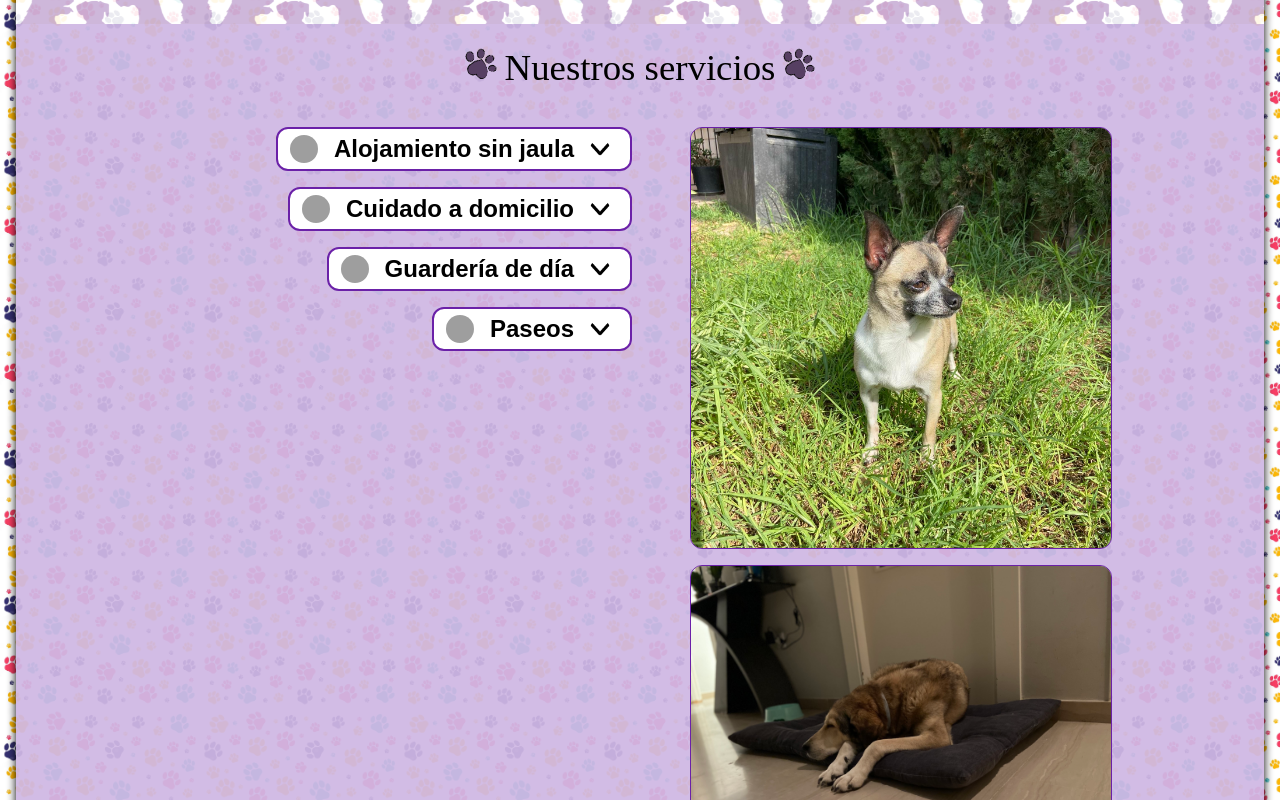
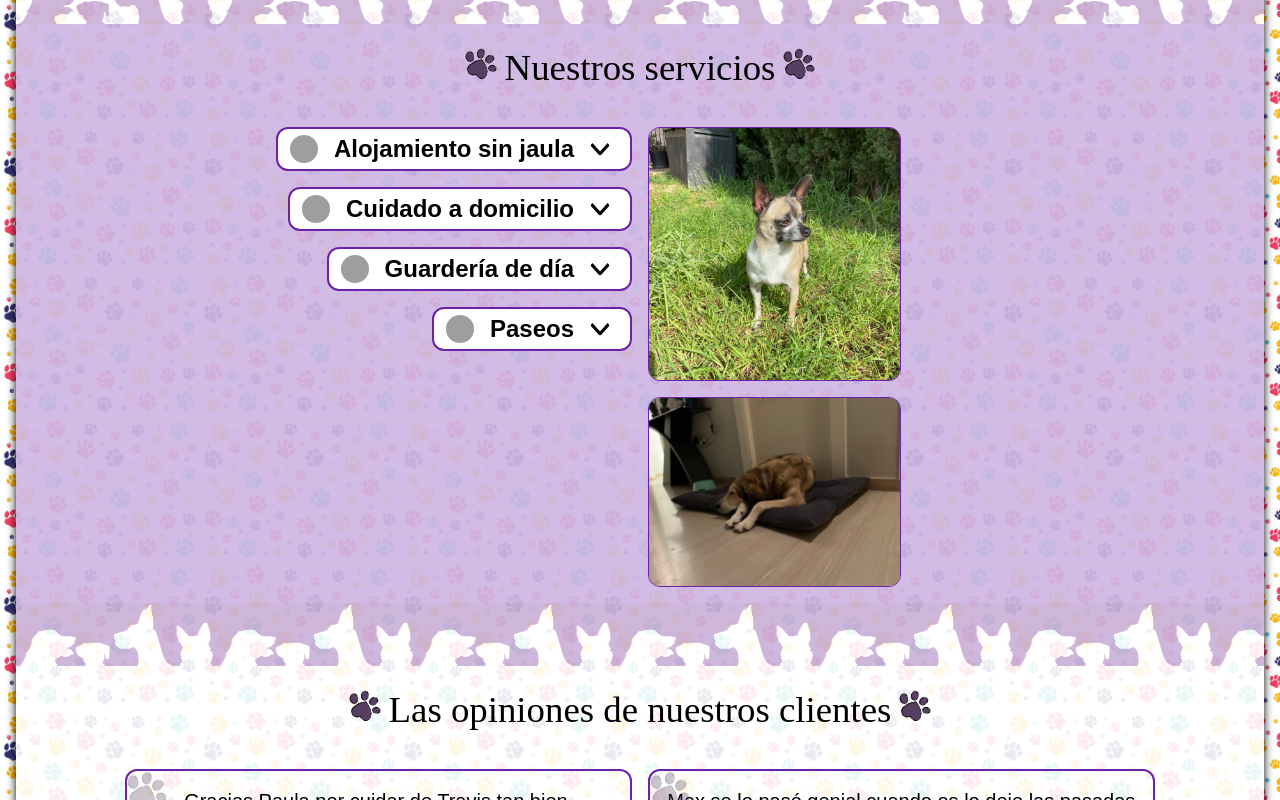
Before and after one commit to irenealcaine/cangurodemascotas, a React (Create React App) app: page / in a window 1280 px wide. Shown: the part 460-1260 px from the top of the page. Built offline with nearby package versions, Linux system fonts and the light colour scheme; grey boxes are pictures that could not be loaded.

Commit message:
Update Services.jsx

```diff
--- a/src/components/Services.jsx
+++ b/src/components/Services.jsx
@@ -168,16 +168,16 @@ const Services = () => {
             </div>
           </details>
         </div>
-        <div className="md:w-5/12 flex md:flex-col gap-4 justify-center items-center">
+        <div className="md:w-5/12 flex md:flex-col gap-4 justify-center items-center md:items-start">
           <img
             src={serviceImage}
             alt=""
-            className="w-5/12 md:w-10/12 h-auto rounded-xl border border-purple-800"
+            className="w-5/12 md:w-6/12 rounded-xl border border-purple-800"
           />
           <img
             src={serviceImage2}
             alt=""
-            className="w-5/12 md:w-10/12 h-auto rounded-xl border border-purple-800"
+            className="w-5/12 md:w-6/12 h-auto rounded-xl border border-purple-800"
           />
         </div>
       </div>
```
